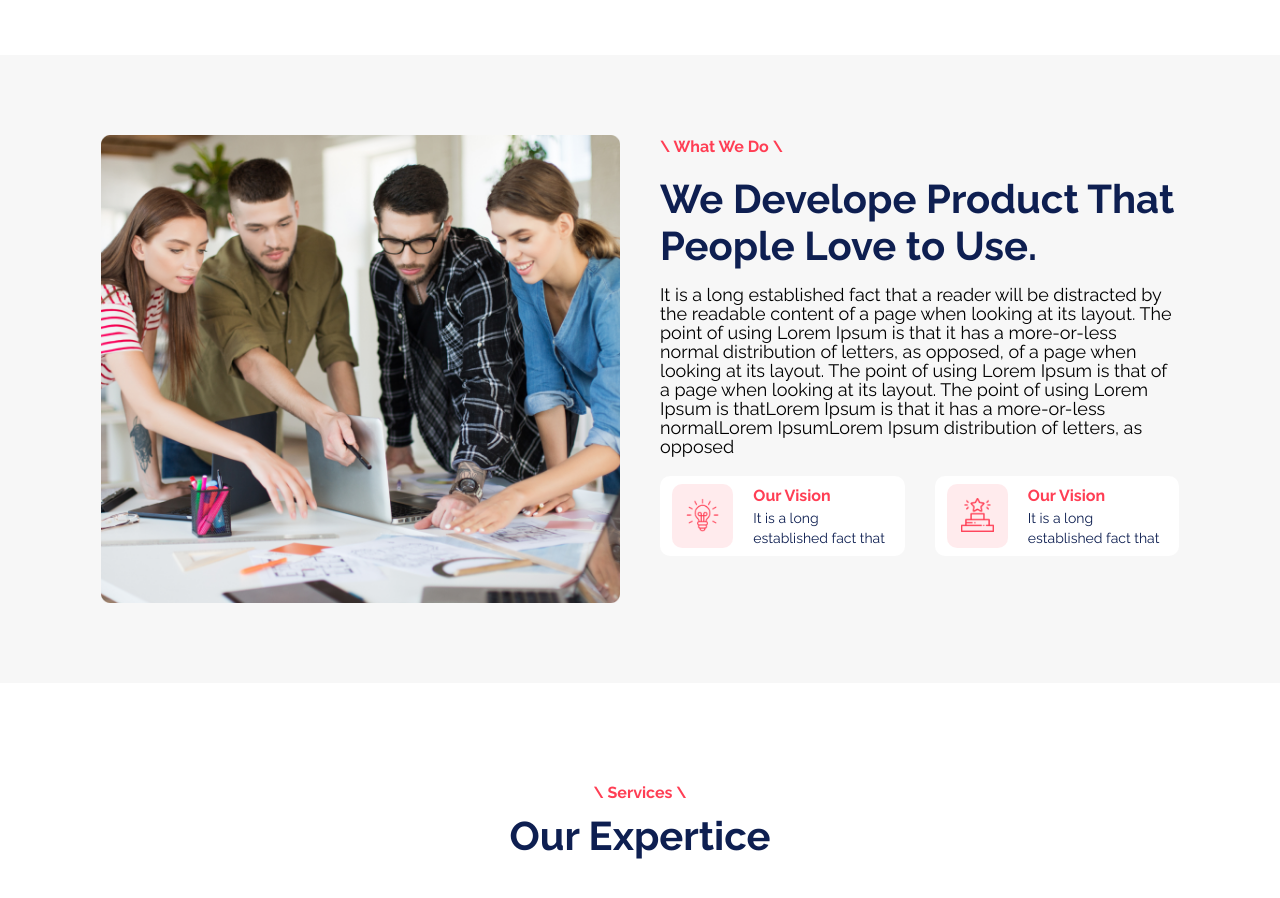
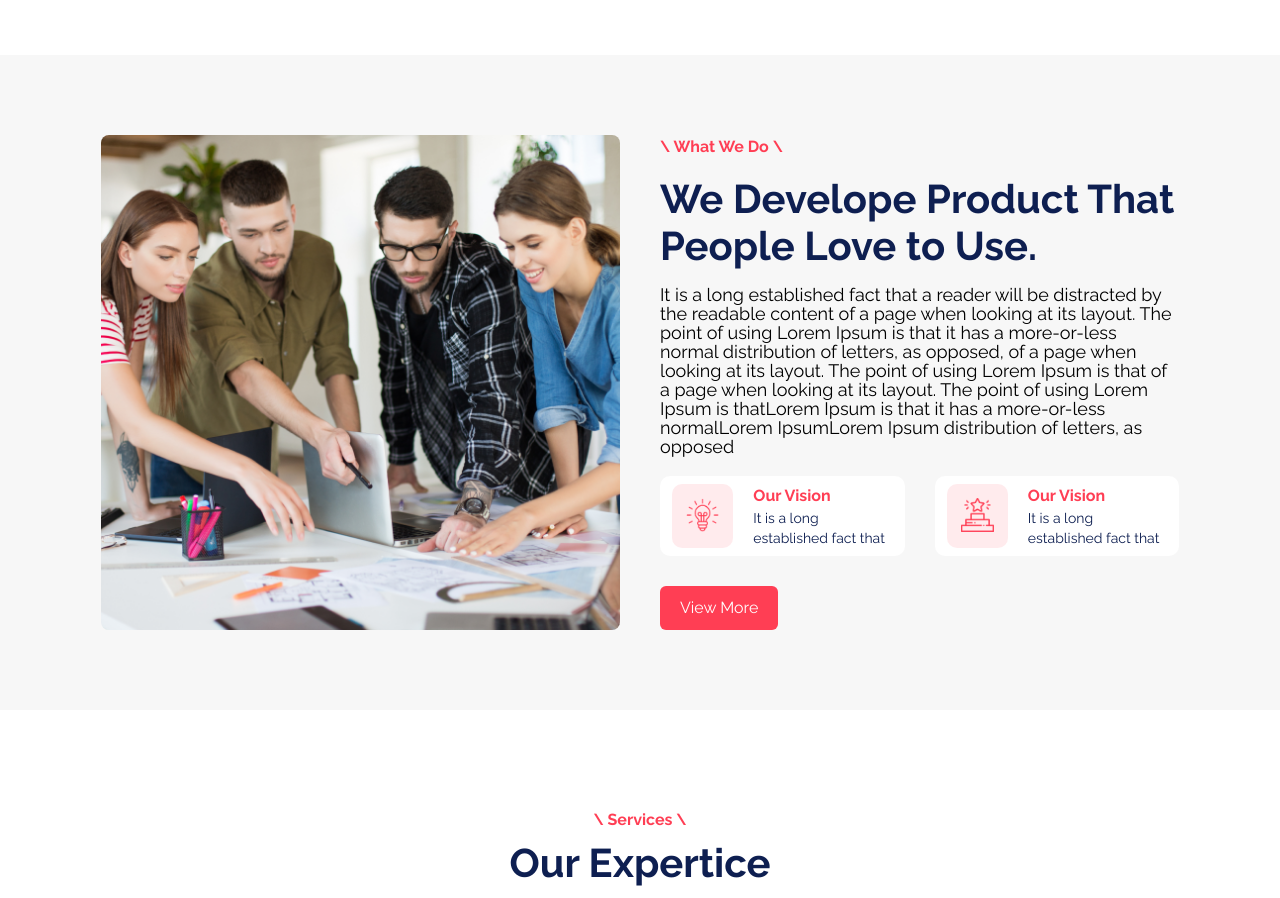
Before and after one commit to ignasiusadhitia/kelompok-1b, a React (Vite) app: page / in a window 1280 px wide. Shown: the part 1780-2678 px from the top of the page. Built offline with nearby package versions, Linux system fonts and the light colour scheme.

Commit message:
feat: add view more button on what we do section

```diff
--- a/src/components/WhatWeDoSection.jsx
+++ b/src/components/WhatWeDoSection.jsx
@@ -3,14 +3,19 @@ import visionIcon from "../assets/what-we-do-1.png";
 import goalIcon from "../assets/what-we-do-2.png";
 import heroImg from "../assets/what-we-do-hero.png";
 import Typography from "./Typography";
+import PropTypes from "prop-types";
 
-const WhatWeDoSection = () => {
+const WhatWeDoSection = ({ showButton }) => {
   return (
     <section className="bg-off-white">
       <div className="container grid grid-cols-1 lg:grid-cols-2 gap-10 py-20 mx-auto px-4">
         {/* image */}
         <div>
-          <img src={heroImg} alt="what We Do" className="w-full" />
+          <img
+            src={heroImg}
+            alt="what We Do"
+            className="w-full h-full object-cover rounded-lg"
+          />
         </div>
         {/* image end */}
 
@@ -68,7 +73,7 @@ const WhatWeDoSection = () => {
               </div>
             </div>
 
-            <div className="flex bg-[#ffffff] gap-5 px-3 py-2 rounded-[10px] mt-5">
+            <div className="flex bg-[#ffffff] gap-5 px-3 py-2 rounded-[10px] mt-0 md:mt-5">
               <div className="p-3.5 bg-peach-red-10 rounded-[10px] w-fit">
                 <img src={goalIcon} alt="icon" className="w-12 " />
               </div>
@@ -87,10 +92,19 @@ const WhatWeDoSection = () => {
               </div>
             </div>
           </div>
+          {showButton && (
+            <button className="bg-peach-red-100 hover:bg-red-600 text-white py-[10px] px-[20px] mt-[30px] rounded-md w-fit">
+              View More
+            </button>
+          )}
         </div>
       </div>
     </section>
   );
 };
 
+WhatWeDoSection.propTypes = {
+  showButton: PropTypes.bool,
+};
+
 export default WhatWeDoSection;
--- a/src/pages/Home.jsx
+++ b/src/pages/Home.jsx
@@ -16,7 +16,7 @@ const Home = () => {
       <HeroSection />
       <AboutUsSection />
       <OurProcessCardSection />
-      <WhatWeDoSection />
+      <WhatWeDoSection showButton />
       <OurExperticeCardSection />
       <div className="bg-dark-blue-10 pt-10 pb-20">
         <TeamSection maxMembers={4} />
```
